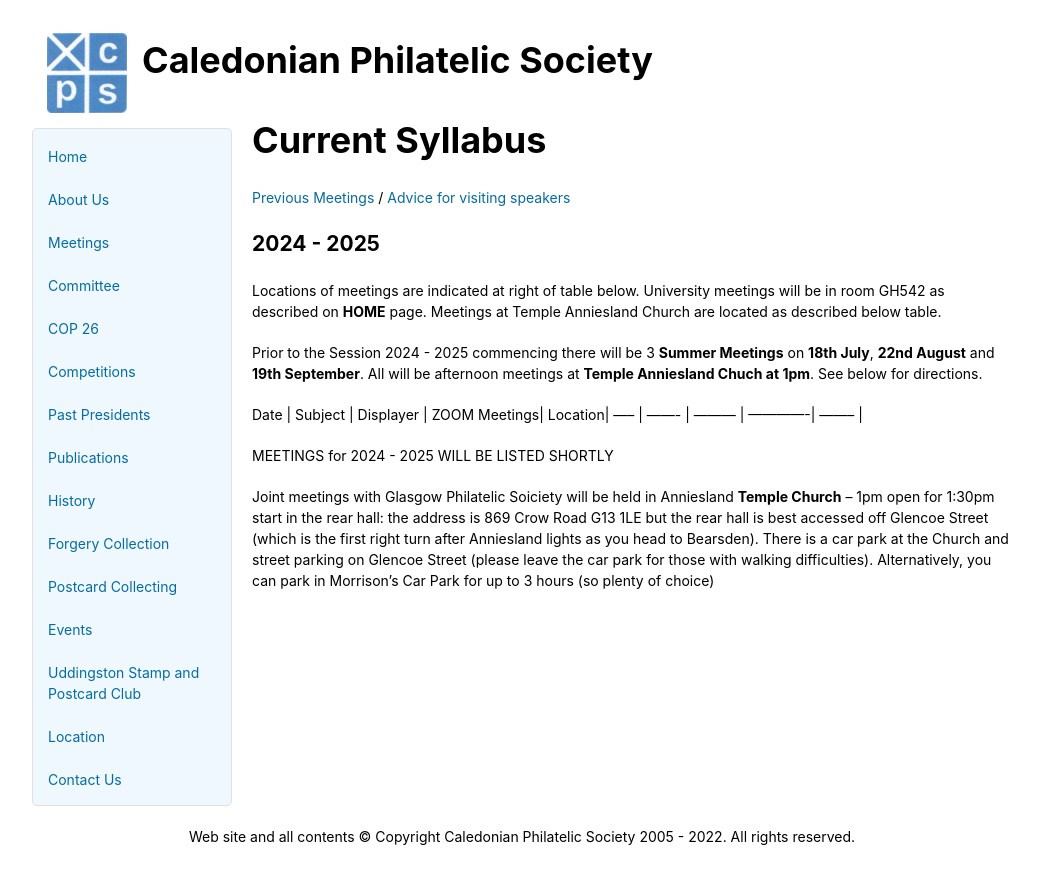
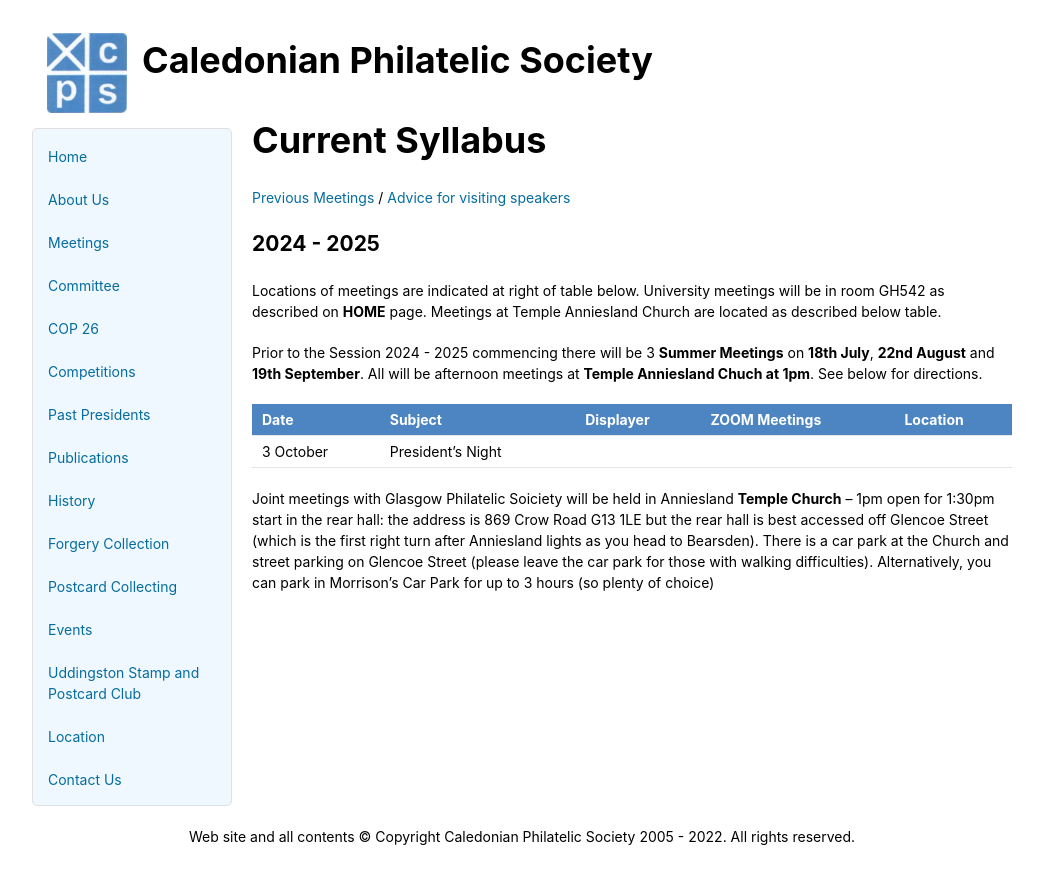
Before and after one commit to astalker/caledonian-stamps, a Jekyll site: the page built from meetings.md, in a window 1280 px wide. Shown: the top 884 px of the page, without its empty margins (118-1161 px from the left). Built offline with Jekyll 4.4.1, drawn with Linux system fonts in a browser that asks for light colours; our own code applies the rules of GitHub Pages for plain Markdown files.

Commit message:
Update 1 for 2024/2025

```diff
--- a/meetings.md
+++ b/meetings.md
@@ -9,8 +9,8 @@ Locations of meetings are indicated at right of table below. University meetings
 Prior to the Session 2024 - 2025 commencing there will be 3 **Summer Meetings** on **18th July**, **22nd August** and **19th September**. All will be afternoon meetings at **Temple Anniesland Chuch at 1pm**. See below for directions.
 
 Date  | Subject | Displayer | ZOOM Meetings| Location|
------ | ------- | --------- | -------------| -------- |
+----- |  ------- | --------- | -------------| -------- |
+3 October |President's Night ||
 
-MEETINGS for 2024 - 2025 WILL BE LISTED SHORTLY
 
 Joint meetings with Glasgow Philatelic Soiciety will  be held in Anniesland **Temple Church** – 1pm open for 1:30pm start in the rear hall: the address is 869 Crow Road G13 1LE but the rear hall is best accessed off Glencoe Street (which is the first right turn after Anniesland lights as you head to Bearsden). There is a car park at the Church and street parking on Glencoe Street (please leave the car park for those with walking difficulties). Alternatively, you can park in Morrison’s Car Park for up to 3 hours (so plenty of choice)
```
